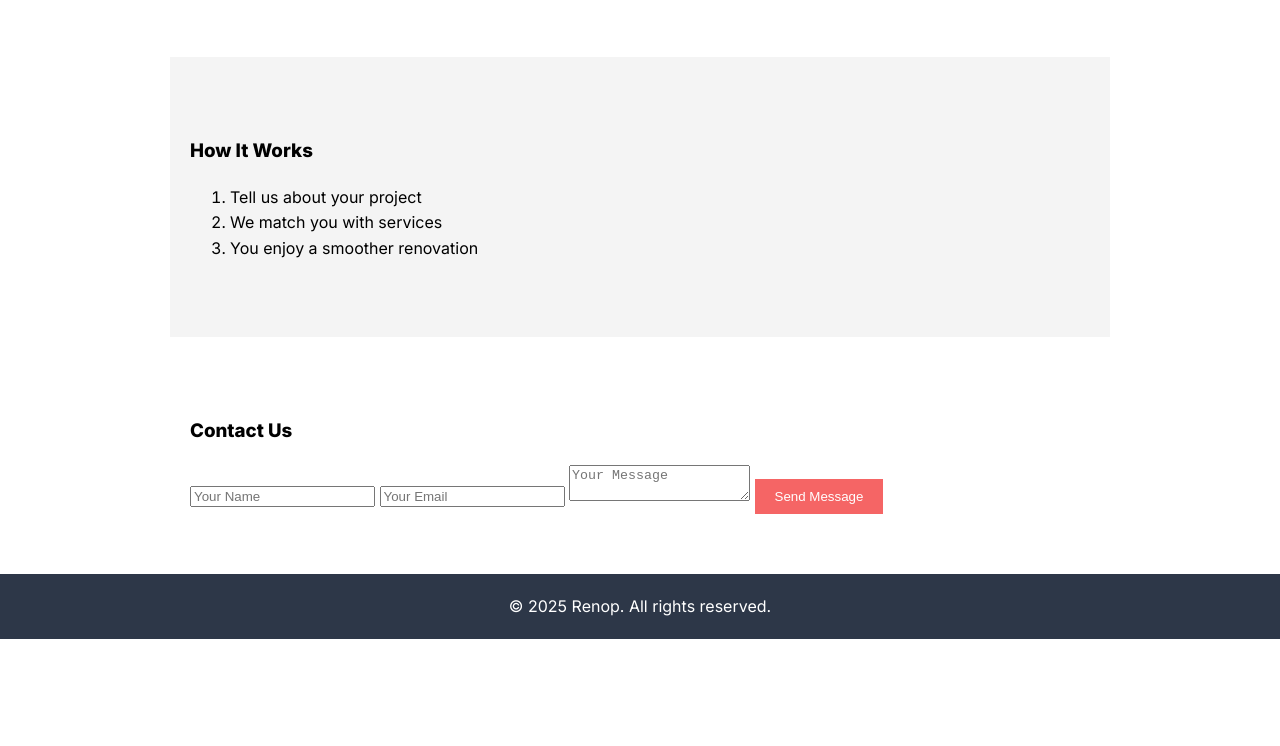
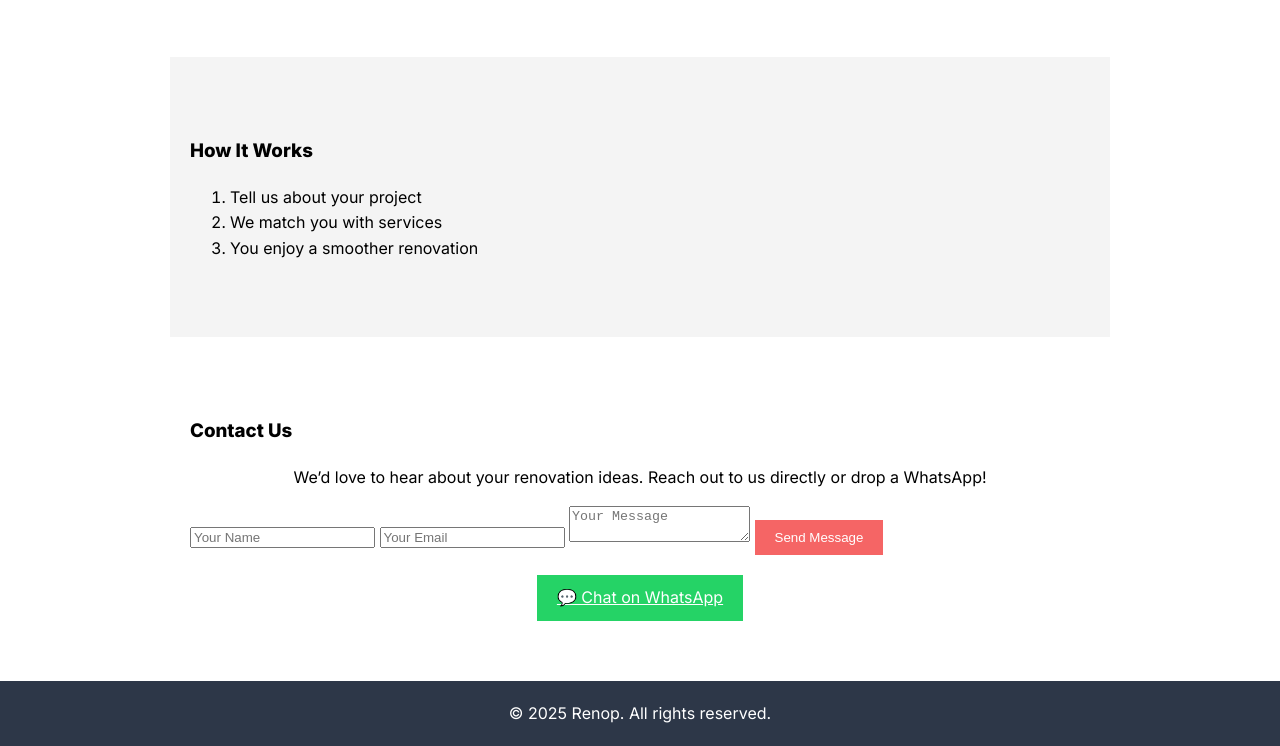
Before and after one commit to kxnikita/renop, a plain HTML site: page index.html in a window 1280 px wide. Shown: the part 963-1709 px from the top of the page. Before the commit the page ends 1602 px from the top, so only its background shows below. Drawn offline with Linux system fonts and the light colour scheme.

Commit message:
Updated layout with embedded WhatsApp button

```diff
--- a/index.html
+++ b/index.html
@@ -1,3 +1,4 @@
+
 <!DOCTYPE html>
 <html lang="en">
 <head>
@@ -59,12 +60,19 @@
   <!-- Contact Section -->
   <section id="contact" class="section">
     <h3>Contact Us</h3>
+    <p style="text-align:center;">We’d love to hear about your renovation ideas. Reach out to us directly or drop a WhatsApp!</p>
     <form action="#" method="POST">
       <input type="text" name="name" placeholder="Your Name" required />
       <input type="email" name="email" placeholder="Your Email" required />
       <textarea name="message" placeholder="Your Message" required></textarea>
       <button type="submit" class="btn">Send Message</button>
     </form>
+    <div style="text-align:center; margin-top: 20px;">
+      <a href="https://wa.me/6597105627?text=Hi%2C%20I'm%20interested%20in%20your%20renovation%20services!"
+         class="btn" style="background-color:#25D366; display: inline-block;">
+        💬 Chat on WhatsApp
+      </a>
+    </div>
   </section>
 
   <footer class="footer">© 2025 Renop. All rights reserved.</footer>
```
